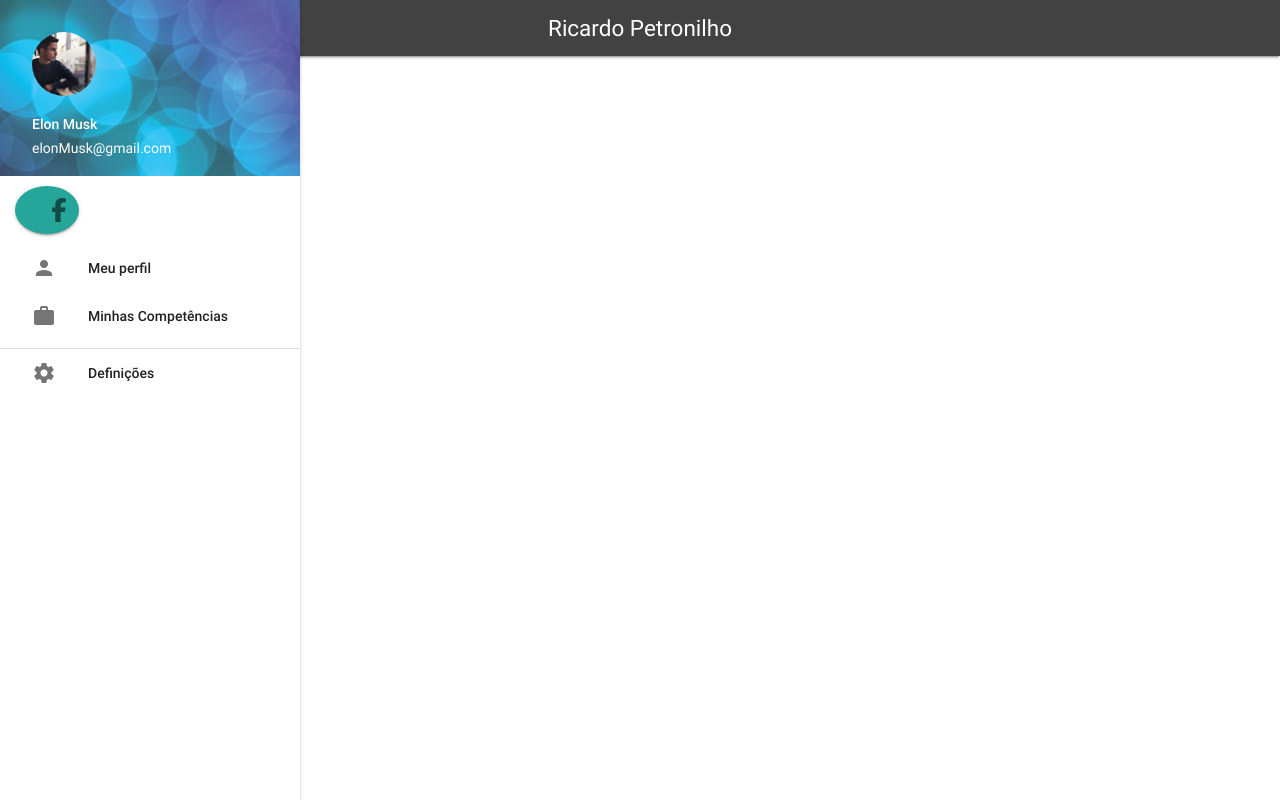
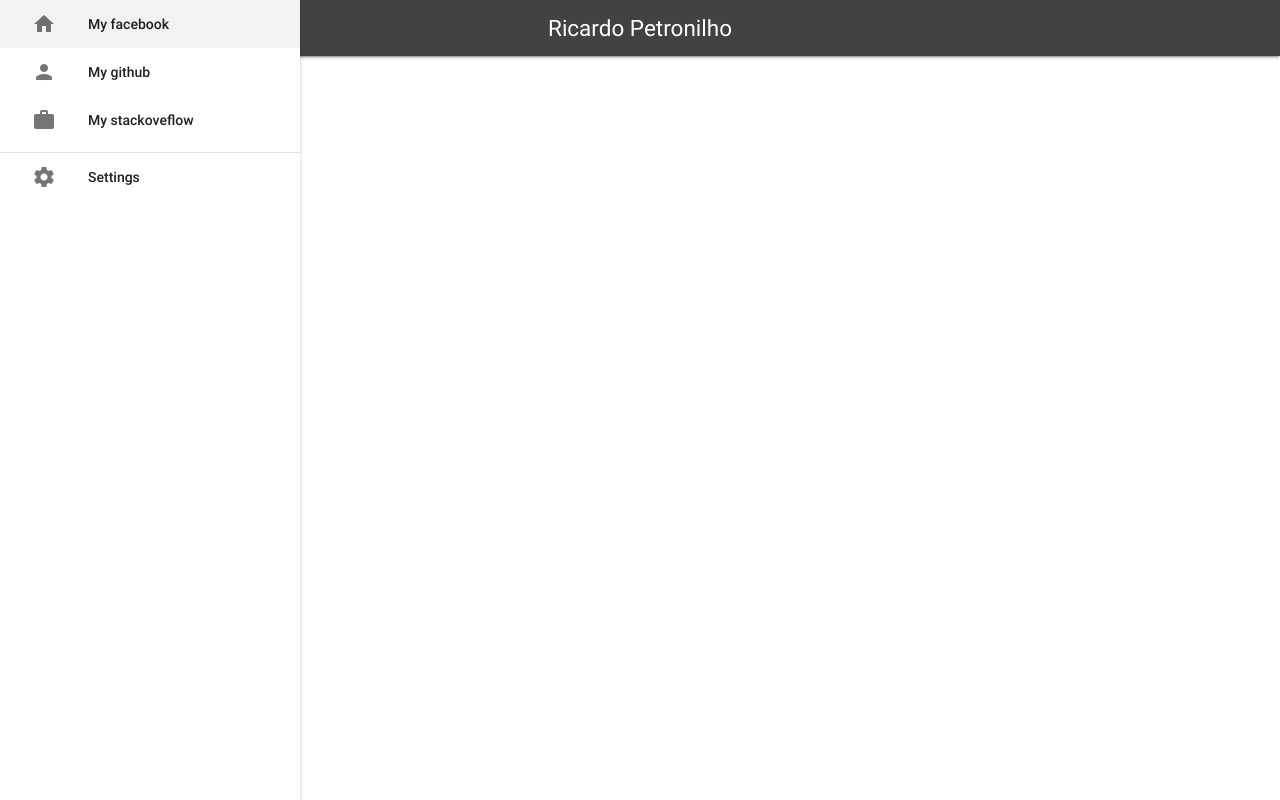
Before and after one commit to RicardoPetronilho98/RicardoPetronilho98.github.io, a plain HTML site: page index.html in a window 1280 px wide. Drawn offline with nearby package versions, Linux system fonts and the light colour scheme.

Commit message:
mudei umas cenas

```diff
--- a/index.html
+++ b/index.html
@@ -11,9 +11,6 @@
 	    <!--importar o meu código CSS-->
 	    <link rel="stylesheet" type="text/css" href="css/style.css"/>
 
-	    <!--importar o meu código CSS-->
-	    <link rel="stylesheet" href="font-awesome/css/font-awesome.min.css">
-
 	    <!--Let browser know website is optimized for mobile-->
 	    <meta name="viewport" content="width=device-width, initial-scale=1.0"/>
 
@@ -25,22 +22,11 @@
 
 		<!--Side Nav-->
 		<ul id="slide-out" class="side-nav fixed">
-		    <li><div class="user-view">
-		      <div class="background">
-		        <img src="images/background.jpg">
-		      </div>
-		      <a href="#!user"><img class="circle" src="images/profile.png"></a>
-		      <a href="#!name"><span class="white-text name">Elon Musk</span></a>
-		      <a href="#!email"><span class="white-text email">elonMusk@gmail.com</span></a>
-		    </div></li>
-		    <li>
-		    	<a class="waves-effect waves-light btn-floating social facebook">
-				<i class="fa fa-facebook"></i>Início</a>
-			</li>
-		    <li><a href="#!"><i class="material-icons">person</i>Meu perfil</a></li>
-		    <li><a href="#!"><i class="material-icons">work</i>Minhas Competências</a></li>
+		    <li><a href="#!"><i class="material-icons">home</i>My facebook</a></li>
+		    <li><a href="#!"><i class="material-icons">person</i>My github</a></li>
+		    <li><a href="#!"><i class="material-icons">work</i>My stackoveflow</a></li>
 		    <li><div class="divider"></div></li>
-		    <li><a href="#!"><i class="material-icons">settings</i>Definições</a></li>
+		    <li><a href="#!"><i class="material-icons">settings</i>Settings</a></li>
 	  	</ul>
 
 	  	<nav>
```
